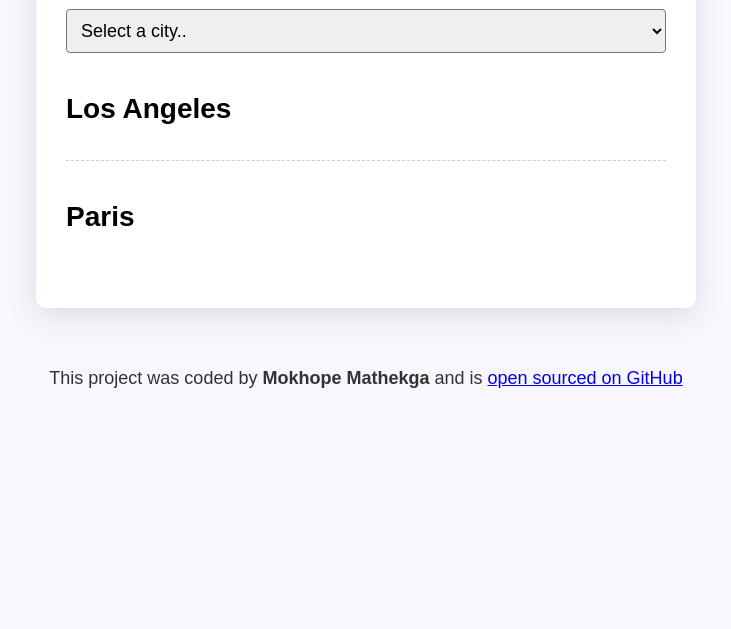
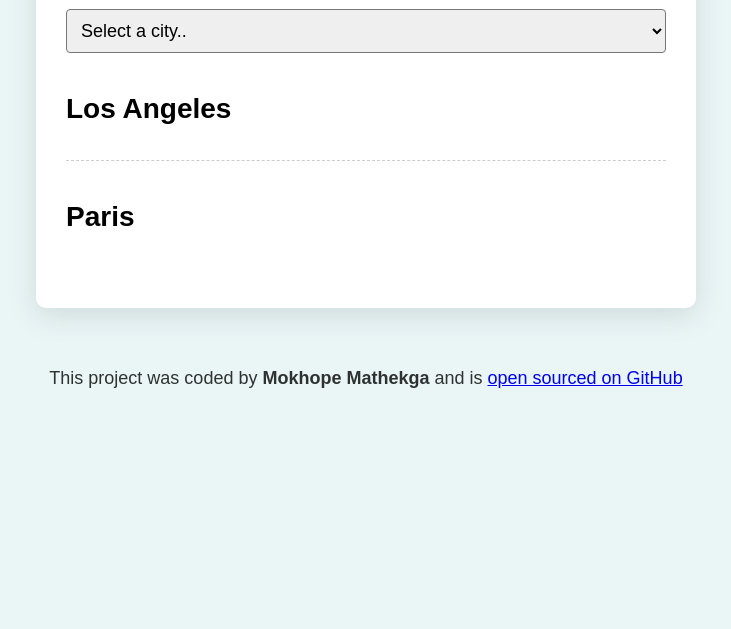
Before and after one commit to mokhope/world-Clock, a plain HTML site: page index.html in a window 1280 px wide. Shown: the part 171-800 px from the top of the page, without its empty margins (274-1005 px from the left). Drawn offline with nearby package versions, Linux system fonts and the light colour scheme; a script that the page names is missing.

Commit message:
added colors

```diff
--- a/styles.css
+++ b/styles.css
@@ -1,5 +1,5 @@
 body {
-  background-color: #f9f7fe;
+  background-color: #eaf6f6;
   font-family: sans-serif;
 }
 
@@ -7,6 +7,7 @@ h1 {
   text-align: center;
   font-family: sans-serif;
   font-size: 36px;
+
 }
 
 h2 {
```
